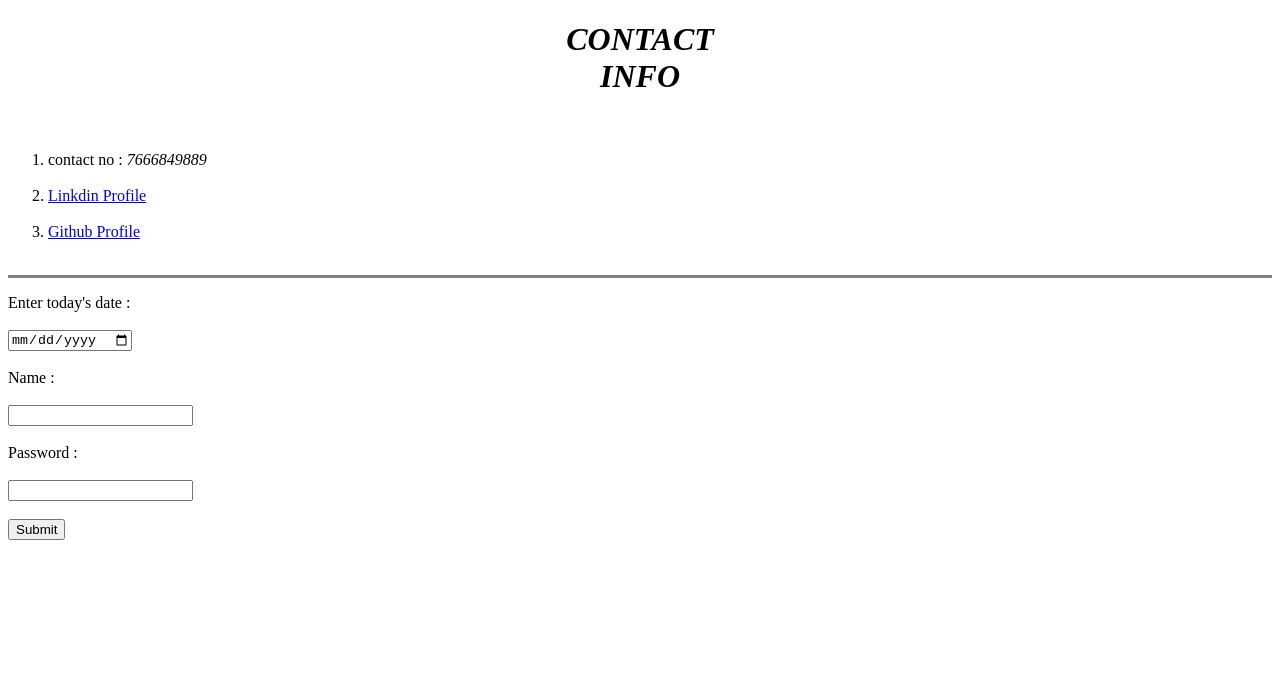
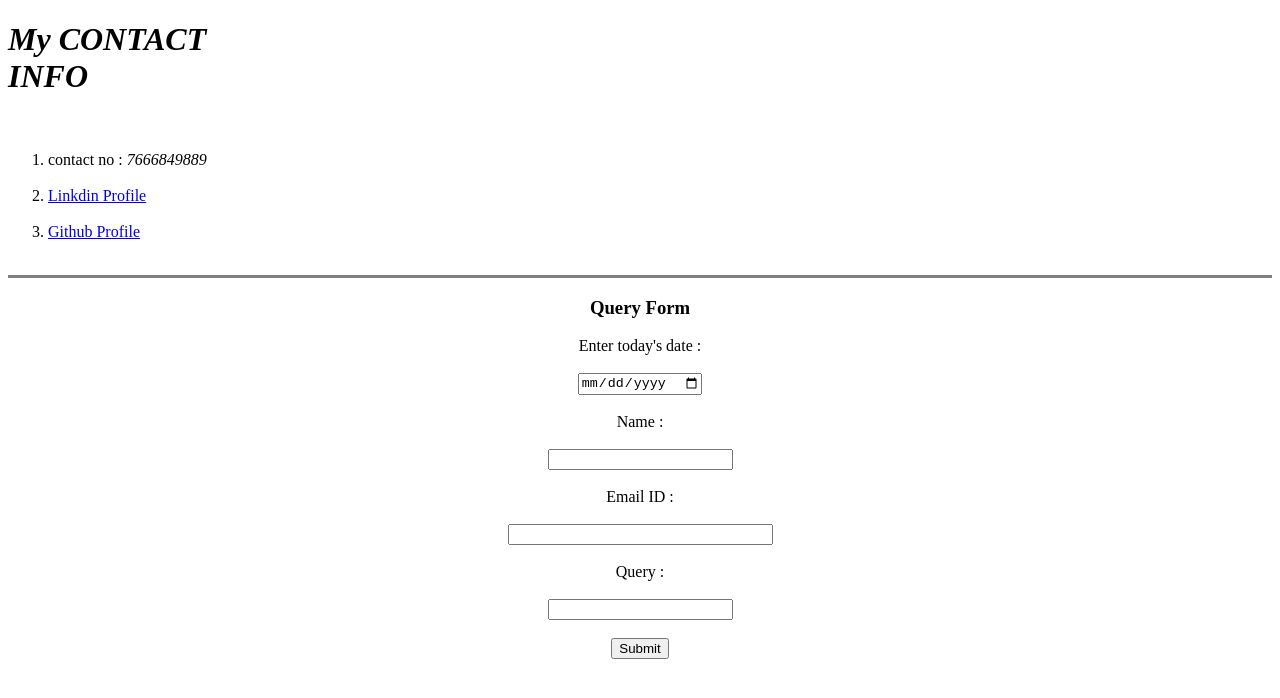
Before and after one commit to surojittx400/frontend, a plain HTML site: page contact.html in a window 1280 px wide. Drawn offline with Linux system fonts and the light colour scheme.

Commit message:
a small change

```diff
--- a/contact.html
+++ b/contact.html
@@ -8,7 +8,7 @@
 </head>
 <body>
     <p>
-        <center><h1><em>CONTACT <br> INFO</em></h1></center><br>
+        <h1><em> My CONTACT <br> INFO</em></h1><br>
         <ol>
             <li>contact no : <em>7666849889</em></li> <br>
             <li><a href="#">Linkdin Profile</a></li><br>
@@ -16,16 +16,19 @@
         </ol>
         <hr noshade size="3">
     </p>
+  <center>
+   <h3>Query Form</h3>
     <form>
         <label>Enter today's date :</label><br><br>
         <input type="date" name="" id=""><br><br>
         <label>Name :</label><br><br>
         <input type="text" name="" id=""><br><br>
-    <label>Password :</label><br><br>
-    <input type="password" name="" id=""><br><br>
+        <label>Email ID :</label><br><br>
+        <input id="emailAddress" type="email" size="30"><br><br>
+        <label>Query :</label><br><br>
+        <input type="text"><br><br>
         <input type="submit" value="Submit">
     </form>
-
-
+  </center>
 </body>
 </html>
```
Also changed, not shown: index.html (+3 -4 lines). Lines whose indentation alone changed are shown as unchanged.
